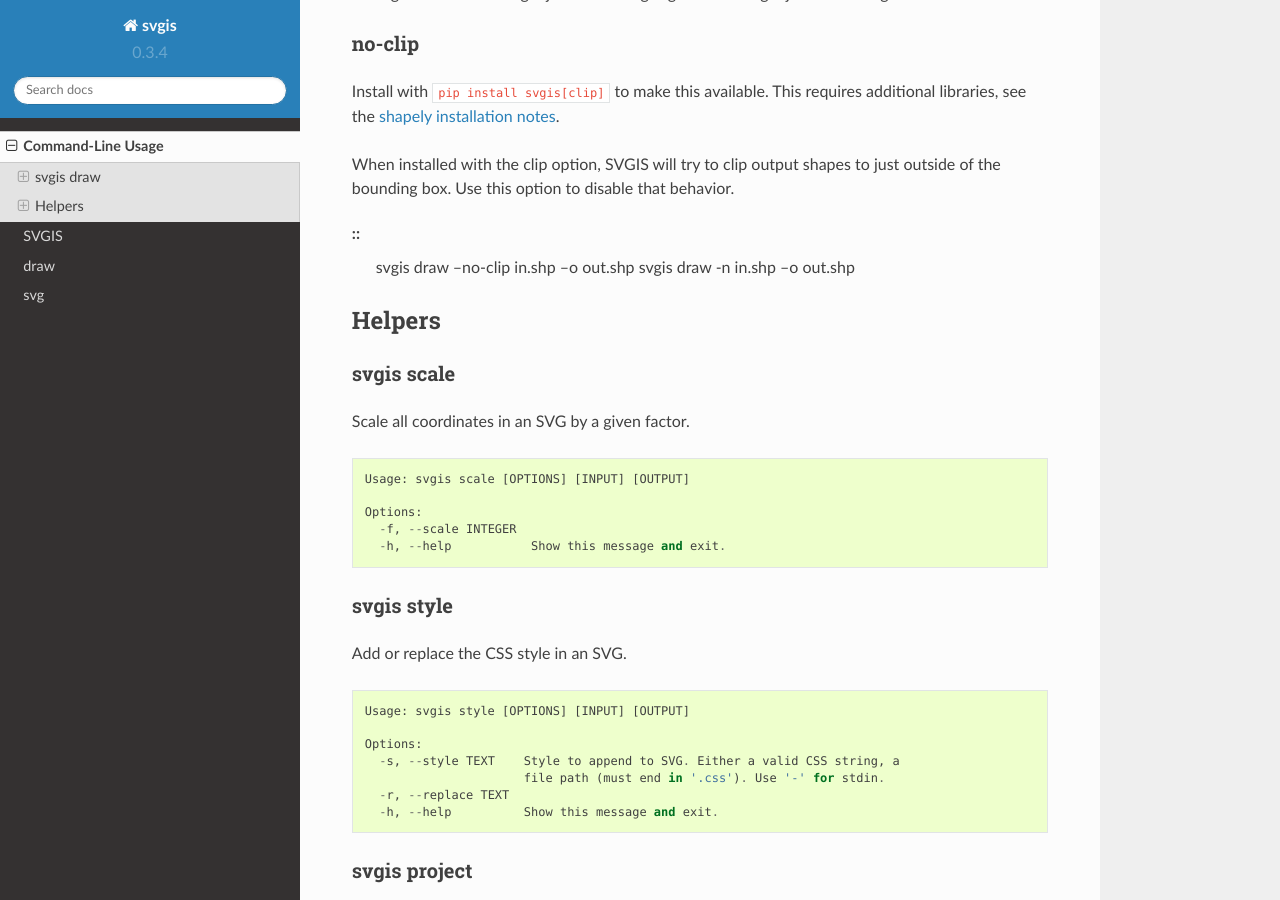
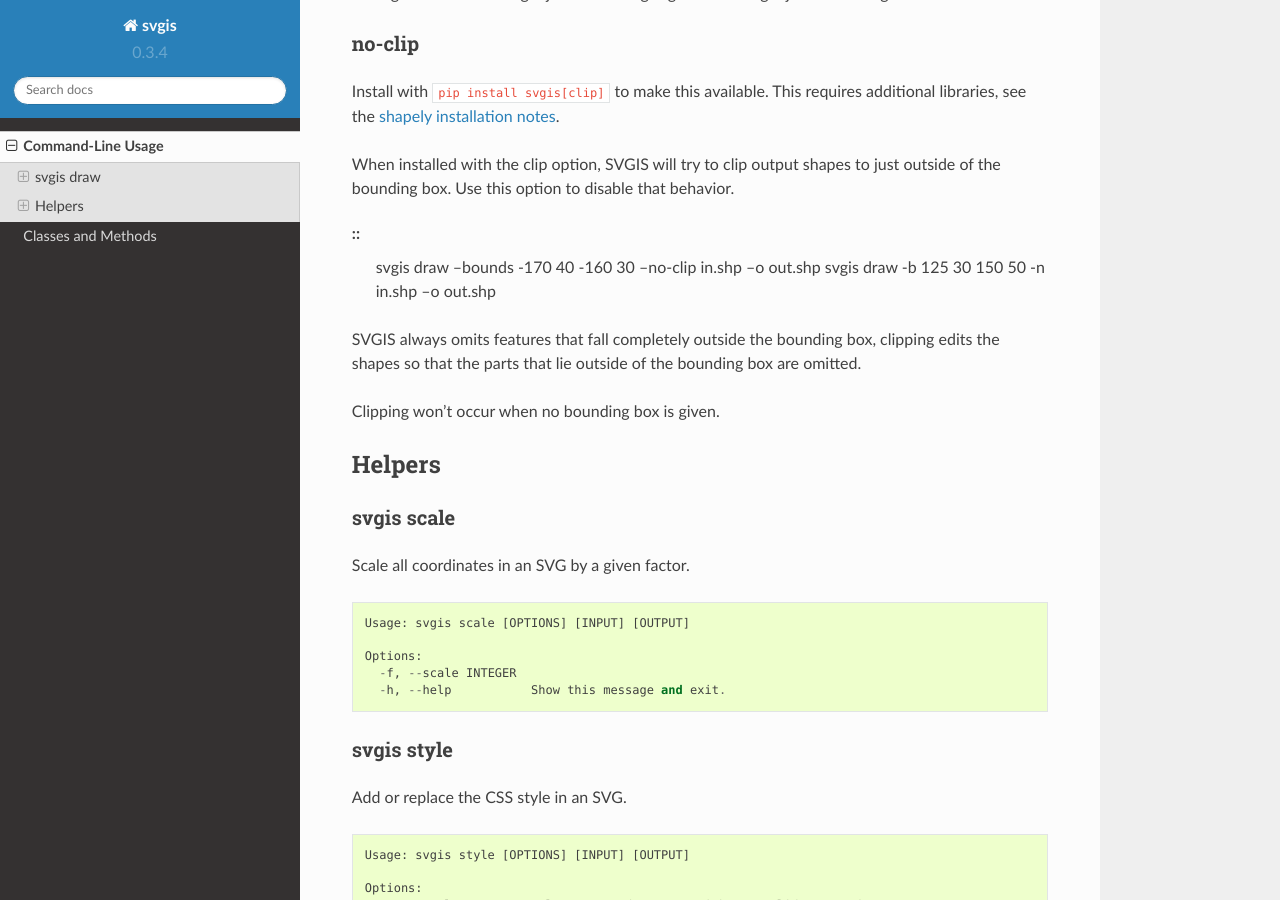
Before and after one commit to fitnr/svgis, a Sphinx documentation site: the page built from docs/cli.rst, in a window 1280 px wide and 900 px high, scrolled down 4747 px. Built offline with Sphinx 7.4.7 and the Read the Docs theme 2.0.0, drawn with Linux system fonts in a browser that asks for light colours.

Commit message:
rearrange docs

```diff
--- a/docs/cli.rst
+++ b/docs/cli.rst
@@ -264,8 +264,15 @@ shapes to just outside of the bounding box. Use this option to disable
 that behavior.
 
 ::
-    svgis draw --no-clip in.shp --o out.shp
-    svgis draw -n in.shp --o out.shp
+    svgis draw --bounds -170 40 -160 30 --no-clip in.shp --o out.shp
+    svgis draw -b 125 30 150 50 -n in.shp --o out.shp
+
+SVGIS always omits features that fall completely outside the bounding
+box, clipping edits the shapes so that the parts that lie outside of
+the bounding box are omitted.
+
+Clipping won't occur when no bounding box is given.
+
 
 Helpers
 =======
--- a/docs/index.rst
+++ b/docs/index.rst
@@ -12,9 +12,7 @@ Create SVG drawings from vector geodata files (SHP, geoJSON, etc).
    :maxdepth: 2
 
    cli
-   svgis
-   draw
-   svg
+   api/index
 
 
 
```
Also changed, not shown: docs/api/index.rst (added, +12 -0 lines), docs/api/draw.rst (renamed from docs/draw.rst), docs/api/svg.rst (renamed from docs/svg.rst), docs/api/svgis.rst (renamed from docs/svgis.rst).
